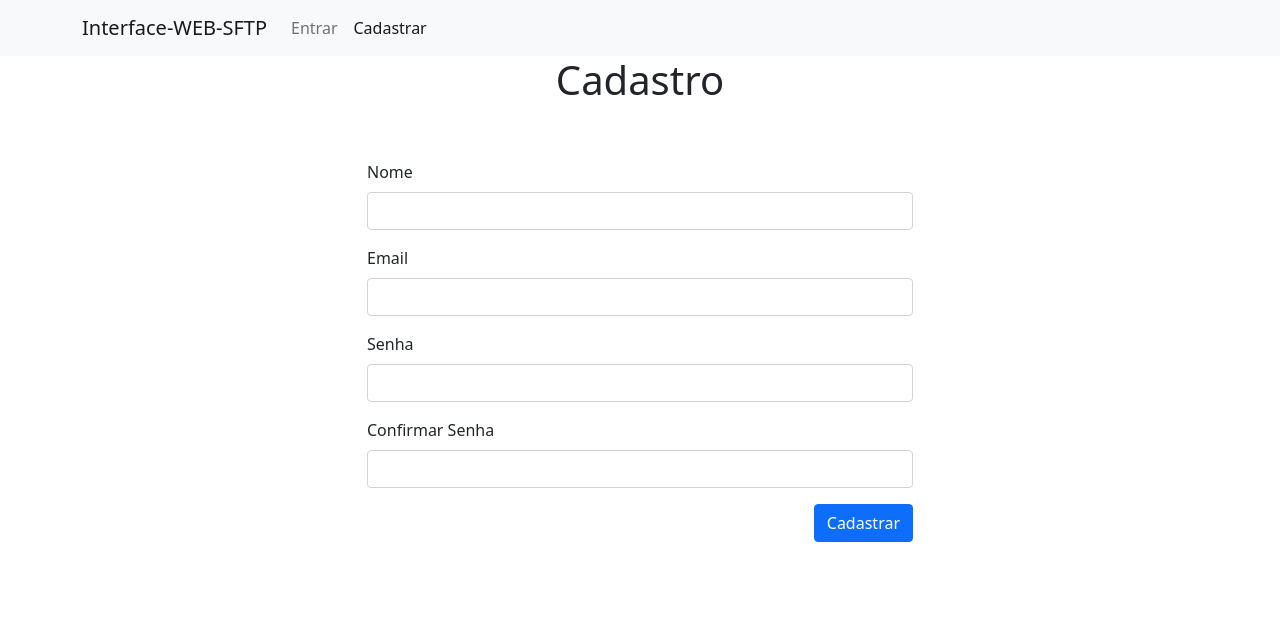
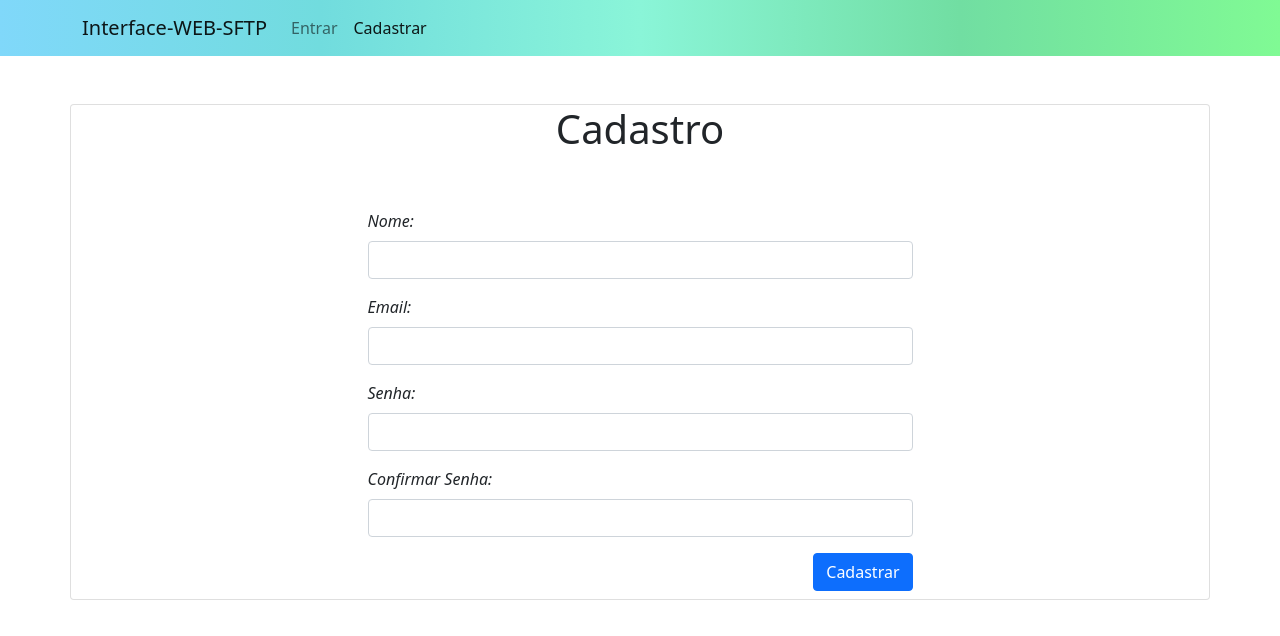
Before and after one commit to Diegofigueiredo1/InterfaceWEB-SFTP, a website with bundled scripts: page public/signup.html in a window 1280 px wide. Built offline with nearby package versions, Linux system fonts and the light colour scheme.

Commit message:
Projeto-SFTP

```diff
--- /dev/null
+++ b/public/css/style.css
@@ -0,0 +1,7 @@
+.navbar {
+    background-image: linear-gradient(to right, #80D8FA, #71DCDE,#8AF5D8,#71DEA2, #80FA94);
+  }
+
+html {
+    font-family: sans-serif;
+}
--- a/public/signup.html
+++ b/public/signup.html
@@ -10,6 +10,7 @@
       integrity="sha384-F3w7mX95PdgyTmZZMECAngseQB83DfGTowi0iMjiWaeVhAn4FJkqJByhZMI3AhiU"
       crossorigin="anonymous"
     />
+    <link href="./css/style.css" rel="stylesheet">
 
     <title>Cadastro</title>
   </head>
@@ -42,14 +43,14 @@
         </div>
       </div>
     </nav>
-    <div class="container">
+    <div class="card container mt-5">
       <h1 class="text-center">Cadastro</h1>
 
       <div class="row justify-content-md-center">
         <div class="col-6">
           <form class="mt-5">
             <div class="mb-3">
-              <label for="name" class="form-label">Nome</label>
+              <label for="name" class="form-label"><i>Nome:</i></label>
               <input
                 type="text"
                 class="form-control"
@@ -59,7 +60,7 @@
               />
             </div>
             <div class="mb-3">
-              <label for="email" class="form-label">Email</label>
+              <label for="email" class="form-label"><i>Email:</i></label>
               <input
                 type="email"
                 class="form-control"
@@ -69,7 +70,7 @@
               />
             </div>
             <div class="mb-3">
-              <label for="password" class="form-label">Senha</label>
+              <label for="password" class="form-label"><i>Senha:</i></label>
               <input
                 type="password"
                 class="form-control"
@@ -80,7 +81,7 @@
             </div>
             <div class="mb-3">
               <label for="passwordConfirmation" class="form-label"
-                >Confirmar Senha</label
+                ><i>Confirmar Senha:</i></label
               >
               <input
                 type="password"
@@ -94,7 +95,7 @@
               <input
                 type="submit"
                 value="Cadastrar"
-                class="btn btn-primary float-end"
+                class="btn btn-primary float-end mb-2"
               />
             </div>
           </form>
--- a/public/style.css
+++ b/public/style.css
@@ -89,3 +89,7 @@
 .card-border {
   height: 21rem;
 }
+
+.navbar {
+  background-image: linear-gradient(to right, #80D8FA, #71DCDE,#8AF5D8,#71DEA2, #80FA94);
+}
```
Also changed, not shown: public/signin.html (+5 -4 lines), 1 other file.
